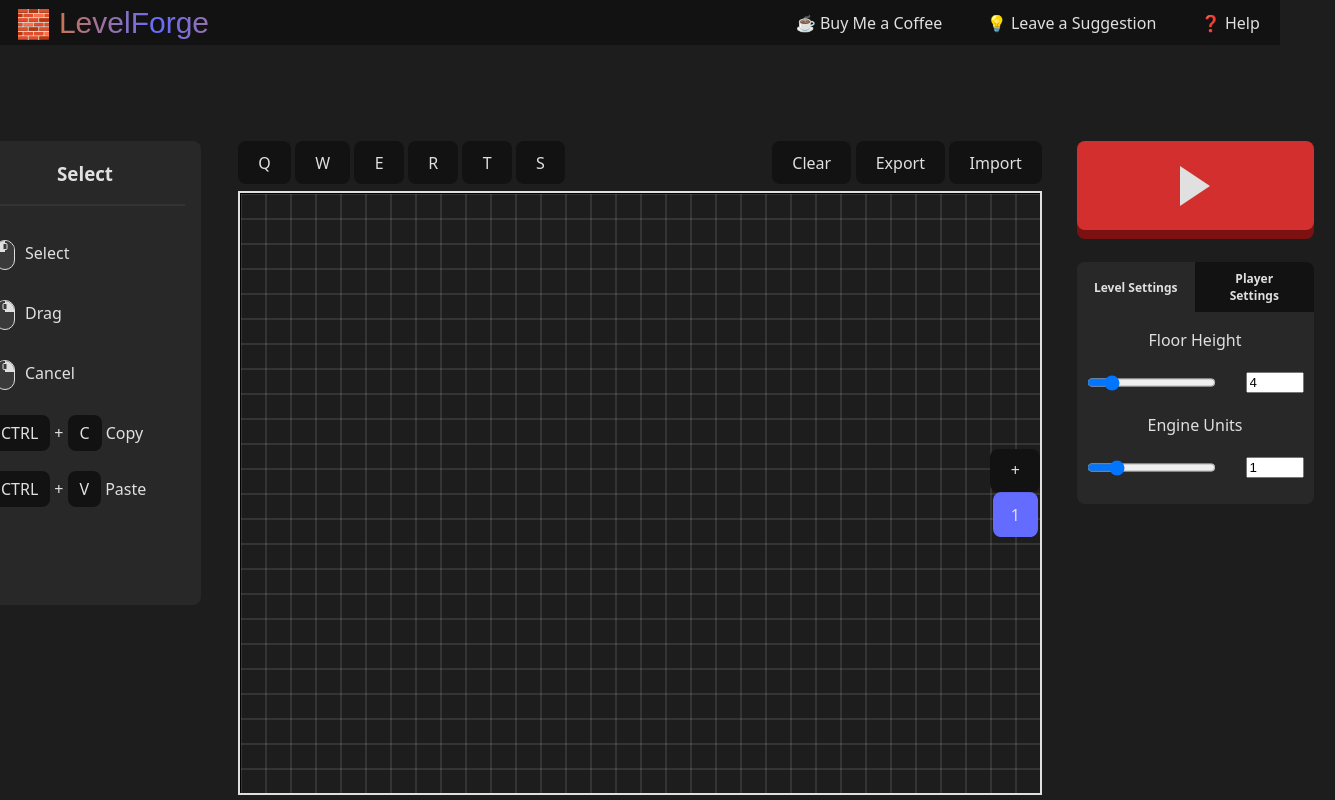
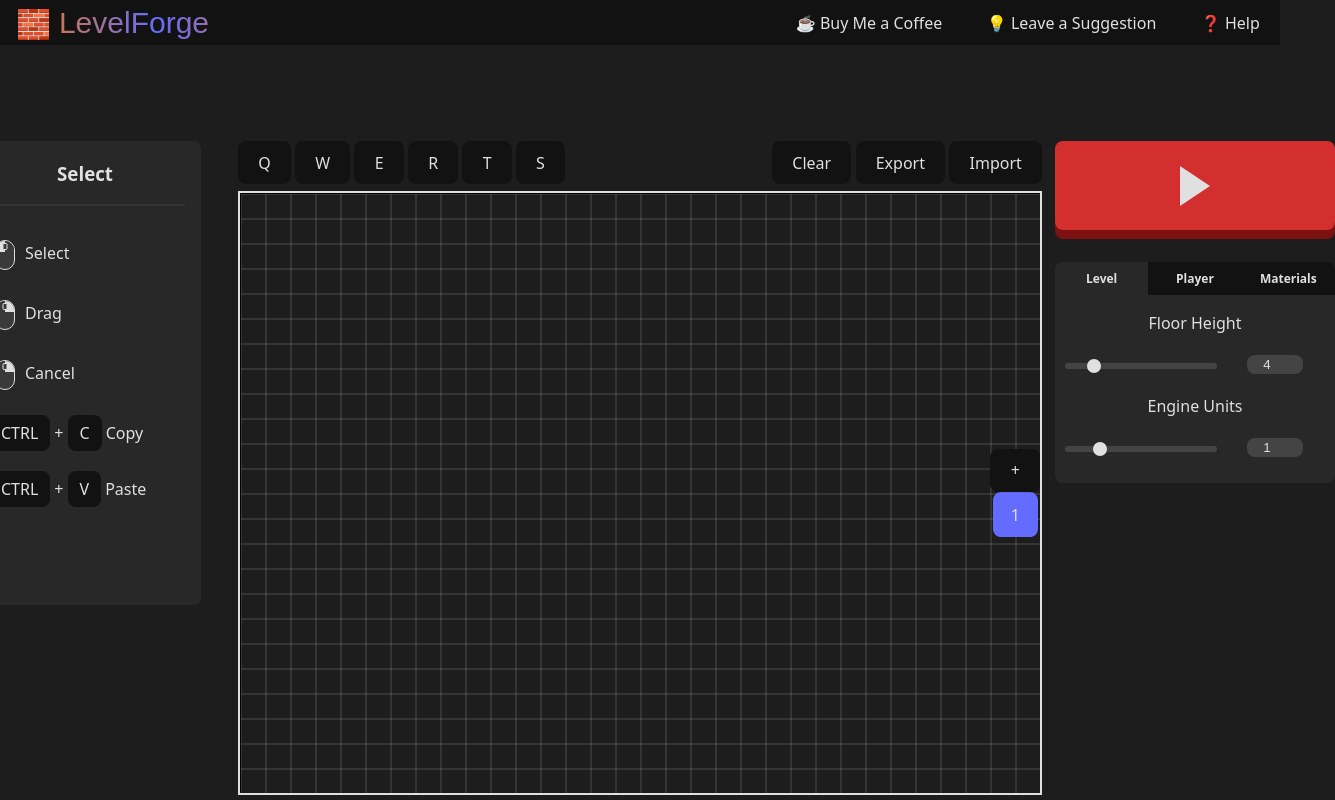
Before and after one commit to StamLord/level-editor, a Svelte app: page / in a window 1280 px wide. Shown: the top 800 px of the page, 1335 px wide, since content can reach past the window. Built offline with nearby package versions, Linux system fonts and the light colour scheme; no server answers; a web font is replaced by a local one.

Commit message:
Materials tab, & ColorPicker component

```diff
--- a/src/app.css
+++ b/src/app.css
@@ -226,7 +226,6 @@ button:disabled {
 
 .settings-container label {
   grid-column: span 2;
-  overflow: hidden;
   text-overflow: ellipsis;
   white-space: nowrap; /* or allow wrapping: white-space: normal; */
 }
--- /dev/null
+++ b/src/components/ColorPicker.svelte
@@ -0,0 +1,36 @@
+<script>
+    export let label = 'Albedo';
+    export let value = '#ffffff';
+
+    let colorPickerId = `color-picker-${Math.random().toString(36).slice(2, 11)}`;
+
+</script>
+
+<div class="color-picker">
+    <label for={colorPickerId}>{label}</label>
+    <input class="color-input" id={colorPickerId} type="color" bind:value={value}>
+</div>
+
+<style>
+    .color-picker {
+        grid-column: span 2;
+        display: flex;
+        align-items: center;
+        flex-direction: column;
+        width: 100%;
+        background: none;
+        border: none;
+    }
+
+    .color-input {
+        width: 50%;
+        height: 50px;
+        border: none;
+        background: none;
+        transition: transform 0.2s ease;
+    }
+
+    .color-input:hover {
+        transform: scale(1.1);
+    }
+</style>
--- /dev/null
+++ b/src/components/MaterialSettings.svelte
@@ -0,0 +1,89 @@
+<script>
+    import ColorPicker from "./ColorPicker.svelte";
+    import Slider from "./Slider.svelte";
+
+    let wallColor = "#5e5e5e";
+    let wallRoughness = 0.5;
+    let wallMetallic = 0.0;
+
+    let platformColor = "#5e5e5e";
+    let platformRoughness = 0.5;
+    let platformMetallic = 0.0;
+
+    let fenceColor = "#5e5e5e";
+    let fenceRoughness = 0.5;
+    let fenceMetallic = 0.0;
+
+    let rampColor = "#5e5e5e";
+    let rampRoughness = 0.5;
+    let rampMetallic = 0.0;
+
+    let stairsColor = "#5e5e5e";
+    let stairsRoughness = 0.5;
+    let stairsMetallic = 0.0;
+
+</script>
+
+<div class="settings-container">
+    <div class="materials-container">
+        <h2>Walls</h2>
+        <ColorPicker label="Albedo" bind:value={wallColor}/>
+        <Slider label="Roughness" min={0.0} max={1.0} step={0.01} bind:value={wallRoughness}/>
+        <Slider label="Metallic" min={0.0} max={1.0} step={0.01} bind:value={wallMetallic}/>
+
+        <h2>Platforms</h2>
+        <ColorPicker label="Albedo" bind:value={platformColor}/>
+        <Slider label="Roughness" min={0.0} max={1.0} step={0.01} bind:value={platformRoughness}/>
+        <Slider label="Metallic" min={0.0} max={1.0} step={0.01} bind:value={platformMetallic}/>
+
+        <h2>Fences</h2>
+        <ColorPicker label="Albedo" bind:value={fenceColor}/>
+        <Slider label="Roughness" min={0.0} max={1.0} step={0.01} bind:value={fenceRoughness}/>
+        <Slider label="Metallic" min={0.0} max={1.0} step={0.01} bind:value={fenceMetallic}/>
+
+        <h2>Ramps</h2>
+        <ColorPicker label="Albedo" bind:value={rampColor}/>
+        <Slider label="Roughness" min={0.0} max={1.0} step={0.01} bind:value={rampRoughness}/>
+        <Slider label="Metallic" min={0.0} max={1.0} step={0.01} bind:value={rampMetallic}/>
+
+        <h2>Stairs</h2>
+        <ColorPicker label="Albedo" bind:value={stairsColor}/>
+        <Slider label="Roughness" min={0.0} max={1.0} step={0.01} bind:value={stairsRoughness}/>
+        <Slider label="Metallic" min={0.0} max={1.0} step={0.01} bind:value={stairsMetallic}/>
+    </div>
+</div>
+
+<style>
+    h2 {
+        grid-column: span 2;
+        margin: 0rem 2rem 0rem 2rem;
+        border-bottom: 2px solid var(--divider-color);
+    }
+
+    .materials-container {
+        display:grid;
+        gap: 10px;
+        width: 100%;
+        grid-column:span 2;
+        max-height: 442px;
+        overflow-x: hidden;
+        overflow-y: scroll;
+    }
+
+    .materials-container::-webkit-scrollbar {
+        width: 4px;
+    }
+
+    .materials-container::-webkit-scrollbar-track {
+        background: #2c2c2c;
+    }
+
+    .materials-container::-webkit-scrollbar-thumb {
+        background: #555;
+        border-radius: 4px;
+    }
+
+    .materials-container::-webkit-scrollbar-thumb:hover {
+        background: #777;
+    }
+</style>
--- a/src/components/SettingsTabs.svelte
+++ b/src/components/SettingsTabs.svelte
@@ -1,13 +1,15 @@
 <script>
     import PlayerSettings from "../components/PlayerSettings.svelte";
     import LevelSettings from "./LevelSettings.svelte";
+    import MaterialSettings from "./MaterialSettings.svelte";
 
     const Tab = {
-    LEVEL_SETTINGS: "Level Settings",
-    PLAYER_SETTINGS: "Player Settings",
+    LEVEL_SETTINGS: "Level",
+    PLAYER_SETTINGS: "Player",
+    MATERIAL_SETTINGS: "Materials",
     };
 
-    let tabs = [Tab.LEVEL_SETTINGS, Tab.PLAYER_SETTINGS]
+    let tabs = [Tab.LEVEL_SETTINGS, Tab.PLAYER_SETTINGS, Tab.MATERIAL_SETTINGS]
 
     let active = Tab.LEVEL_SETTINGS;
 
@@ -29,6 +31,8 @@
             <PlayerSettings/>
         {:else if active === Tab.LEVEL_SETTINGS}
             <LevelSettings/>
+        {:else if active === Tab.MATERIAL_SETTINGS}
+            <MaterialSettings/>
         {/if}
     </div>
 
@@ -70,6 +74,7 @@
 
     .tab-content {
         padding: 1rem 0;
+        width: 280px;
     }
 
 </style>
--- a/src/components/Slider.svelte
+++ b/src/components/Slider.svelte
@@ -12,9 +12,41 @@
 <label for={sliderId}>{label}</label>
 <input
     id={sliderId}
+    class="slider"
     type="range"
     min={min}
     max={max}
     step={step}
     bind:value={value}>
-<input type="number" bind:value={value}>
+<input class="number" type="number" bind:value={value} step={step}>
+
+<style>
+    :root {
+        --input-bg: #444;
+    }
+
+    .slider {
+        appearance: none;
+        height: 6px;
+        transform: translateY(8px);
+        background: var(--input-bg);
+        border-radius: 8px;
+    }
+
+    .slider::-webkit-slider-thumb {
+        appearance: none;
+        width: 14px;
+        height: 14px;
+        background: var(--text-color);
+        border-radius: 50%;
+        cursor: pointer;
+    }
+
+    .number {
+        background: var(--input-bg);
+        border: 1px solid transparent;
+        color: var(--text-color);
+        border-radius: 8px;
+        text-align: center;
+    }
+</style>
```
